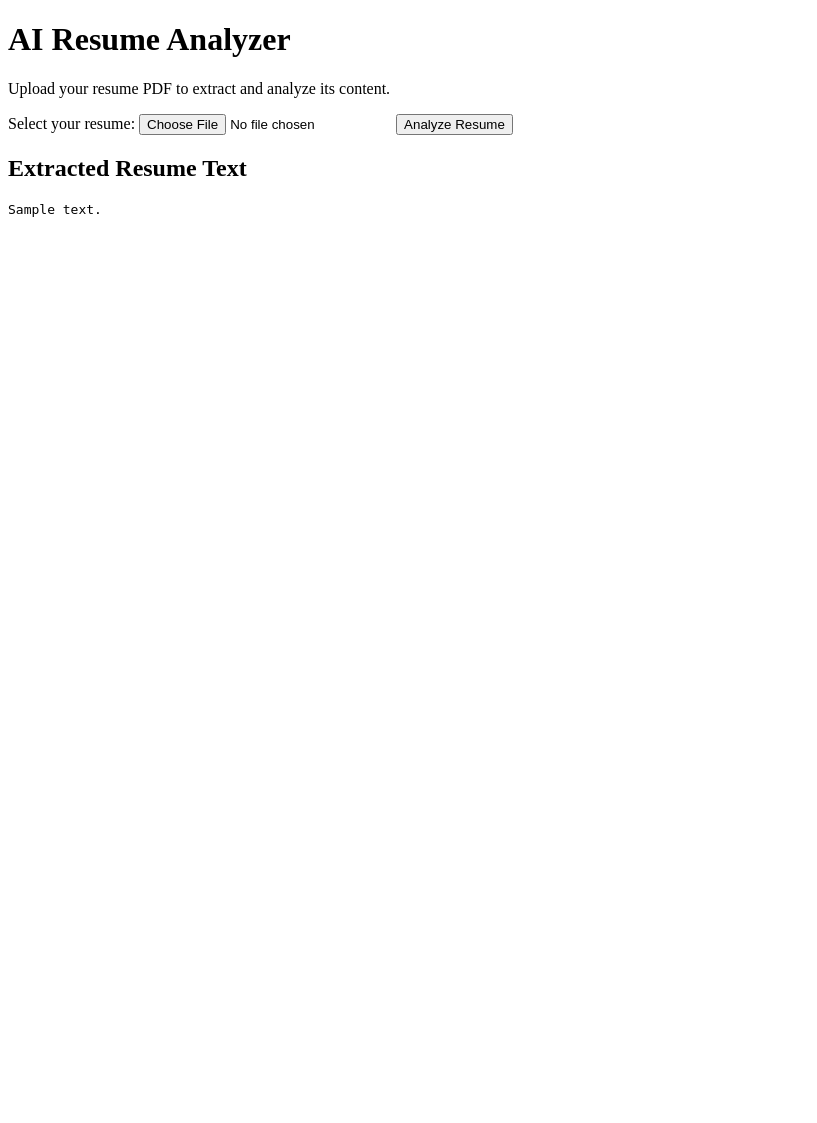
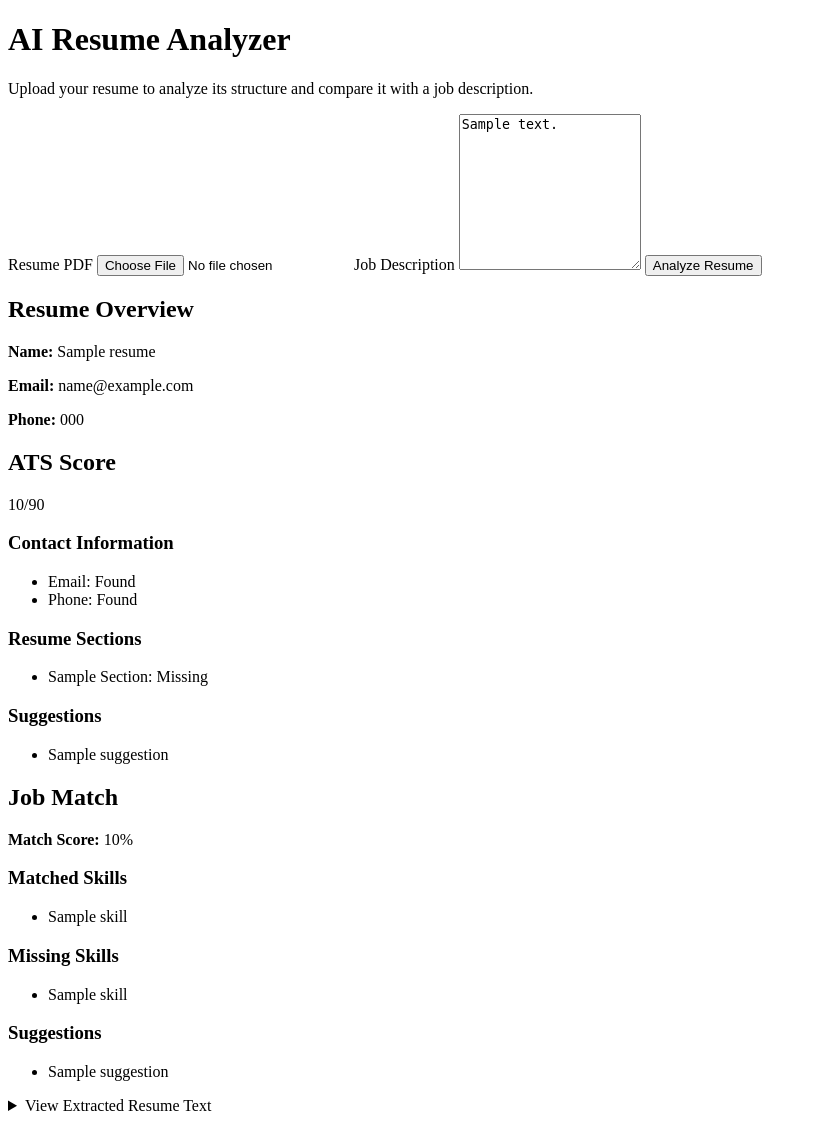
Before and after one commit to Prashant7525/AI-Resume-Analyzer, a Flask app: template app/templates/index.html in a window 1280 px wide. Shown: the whole page, without its empty margins (0-817 px from the left). Before the commit the page ends 217 px from the top, so only its background shows below. Run offline with Flask 3, Linux system fonts and the light colour scheme; the template is opened without the code that fills it: most values are stand-ins (such as "Sample title", 1, 10 or a date in 2020).

Commit message:
Integrate resume analysis into Flask web app

```diff
--- a/app/main.py
+++ b/app/main.py
@@ -1,6 +1,8 @@
 from flask import Flask, render_template, request
 
-from app.resume_parser import extract_text_from_pdf
+from app.ats_analyzer import analyze_resume
+from app.job_matcher import match_resume_to_job
+from app.resume_parser import extract_text_from_pdf, parse_resume
 
 
 app = Flask(__name__)
@@ -11,18 +13,22 @@ ALLOWED_EXTENSIONS = {"pdf"}
 def allowed_file(filename: str) -> bool:
     return (
         "." in filename
-        and filename.rsplit(".", 1)[1].lower()
-        in ALLOWED_EXTENSIONS
+        and filename.rsplit(".", 1)[1].lower() in ALLOWED_EXTENSIONS
     )
 
 
 @app.route("/", methods=["GET", "POST"])
 def index():
+    resume = None
+    ats_result = None
+    job_result = None
     extracted_text = None
     error = None
+    job_description = ""
 
     if request.method == "POST":
         file = request.files.get("resume")
+        job_description = request.form.get("job_description", "").strip()
 
         if file is None or file.filename == "":
             error = "Please select a PDF resume."
@@ -33,13 +39,30 @@ def index():
         else:
             try:
                 extracted_text = extract_text_from_pdf(file)
+
+                if not extracted_text:
+                    error = "The PDF does not contain readable text."
+                else:
+                    resume = parse_resume(extracted_text)
+                    ats_result = analyze_resume(resume)
+
+                    if job_description:
+                        job_result = match_resume_to_job(
+                            resume,
+                            job_description,
+                        )
+
             except Exception:
-                error = "Unable to read the PDF file."
+                error = "Unable to process the PDF file."
 
     return render_template(
         "index.html",
+        resume=resume,
+        ats_result=ats_result,
+        job_result=job_result,
         extracted_text=extracted_text,
-        error=error
+        error=error,
+        job_description=job_description,
     )
 
 
--- a/app/templates/index.html
+++ b/app/templates/index.html
@@ -1,8 +1,12 @@
 <!DOCTYPE html>
 <html lang="en">
+
 <head>
     <meta charset="UTF-8">
-    <meta name="viewport" content="width=device-width, initial-scale=1.0">
+    <meta
+        name="viewport"
+        content="width=device-width, initial-scale=1.0"
+    >
 
     <title>AI Resume Analyzer</title>
 </head>
@@ -14,13 +18,17 @@
         <h1>AI Resume Analyzer</h1>
 
         <p>
-            Upload your resume PDF to extract and analyze its content.
+            Upload your resume to analyze its structure and
+            compare it with a job description.
         </p>
 
-        <form method="POST" enctype="multipart/form-data">
+        <form
+            method="POST"
+            enctype="multipart/form-data"
+        >
 
             <label for="resume">
-                Select your resume:
+                Resume PDF
             </label>
 
             <input
@@ -31,6 +39,17 @@
                 required
             >
 
+            <label for="job_description">
+                Job Description
+            </label>
+
+            <textarea
+                id="job_description"
+                name="job_description"
+                rows="10"
+                placeholder="Paste a job description here (optional)..."
+            >{{ job_description }}</textarea>
+
             <button type="submit">
                 Analyze Resume
             </button>
@@ -38,24 +57,167 @@
         </form>
 
         {% if error %}
-            <p>
-                {{ error }}
-            </p>
+
+            <section>
+                <h2>Error</h2>
+                <p>{{ error }}</p>
+            </section>
+
+        {% endif %}
+
+        {% if resume %}
+
+            <section>
+
+                <h2>Resume Overview</h2>
+
+                <p>
+                    <strong>Name:</strong>
+                    {{ resume.name }}
+                </p>
+
+                <p>
+                    <strong>Email:</strong>
+                    {{ resume.email or "Not detected" }}
+                </p>
+
+                <p>
+                    <strong>Phone:</strong>
+                    {{ resume.phone or "Not detected" }}
+                </p>
+
+            </section>
+
+        {% endif %}
+
+        {% if ats_result %}
+
+            <section>
+
+                <h2>ATS Score</h2>
+
+                <p>
+                    {{ ats_result.score }}/90
+                </p>
+
+                <h3>Contact Information</h3>
+
+                <ul>
+                    <li>
+                        Email:
+                        {{ "Found" if ats_result.contact.email else "Missing" }}
+                    </li>
+
+                    <li>
+                        Phone:
+                        {{ "Found" if ats_result.contact.phone else "Missing" }}
+                    </li>
+                </ul>
+
+                <h3>Resume Sections</h3>
+
+                <ul>
+                    {% for section, present in ats_result.sections.items() %}
+                        <li>
+                            {{ section|title }}:
+                            {{ "Found" if present else "Missing" }}
+                        </li>
+                    {% endfor %}
+                </ul>
+
+                {% if ats_result.suggestions %}
+
+                    <h3>Suggestions</h3>
+
+                    <ul>
+                        {% for suggestion in ats_result.suggestions %}
+                            <li>{{ suggestion }}</li>
+                        {% endfor %}
+                    </ul>
+
+                {% endif %}
+
+            </section>
+
+        {% endif %}
+
+        {% if job_result %}
+
+            <section>
+
+                <h2>Job Match</h2>
+
+                <p>
+                    <strong>
+                        Match Score:
+                    </strong>
+
+                    {{ job_result.score }}%
+                </p>
+
+                <h3>Matched Skills</h3>
+
+                {% if job_result.matched_skills %}
+
+                    <ul>
+                        {% for skill in job_result.matched_skills %}
+                            <li>{{ skill }}</li>
+                        {% endfor %}
+                    </ul>
+
+                {% else %}
+
+                    <p>No matching skills detected.</p>
+
+                {% endif %}
+
+                <h3>Missing Skills</h3>
+
+                {% if job_result.missing_skills %}
+
+                    <ul>
+                        {% for skill in job_result.missing_skills %}
+                            <li>{{ skill }}</li>
+                        {% endfor %}
+                    </ul>
+
+                {% else %}
+
+                    <p>
+                        No missing skills detected from the
+                        supported skill list.
+                    </p>
+
+                {% endif %}
+
+                <h3>Suggestions</h3>
+
+                <ul>
+                    {% for suggestion in job_result.suggestions %}
+                        <li>{{ suggestion }}</li>
+                    {% endfor %}
+                </ul>
+
+            </section>
+
         {% endif %}
 
         {% if extracted_text %}
 
-            <section>
+            <details>
 
-                <h2>Extracted Resume Text</h2>
+                <summary>
+                    View Extracted Resume Text
+                </summary>
 
                 <pre>{{ extracted_text }}</pre>
 
-            </section>
+            </details>
 
         {% endif %}
 
     </main>
 
 </body>
+
 </html>
```
